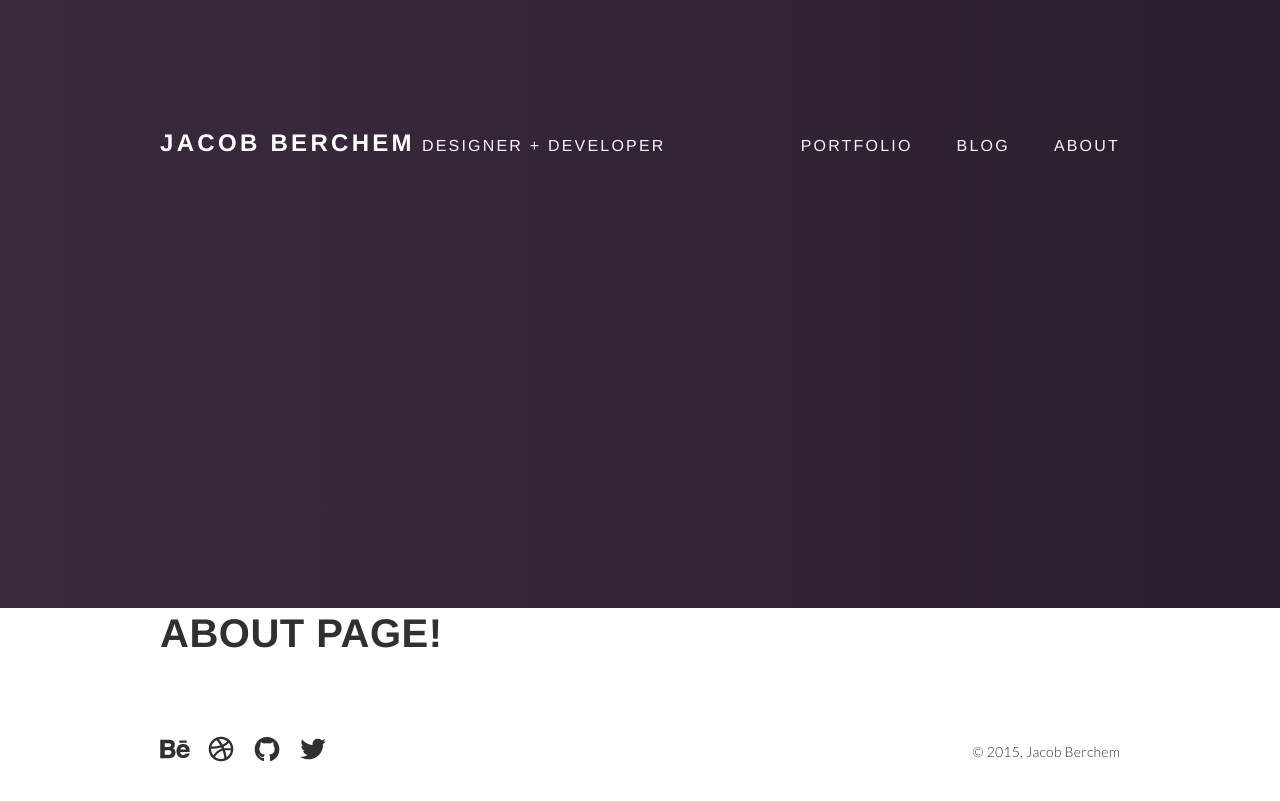
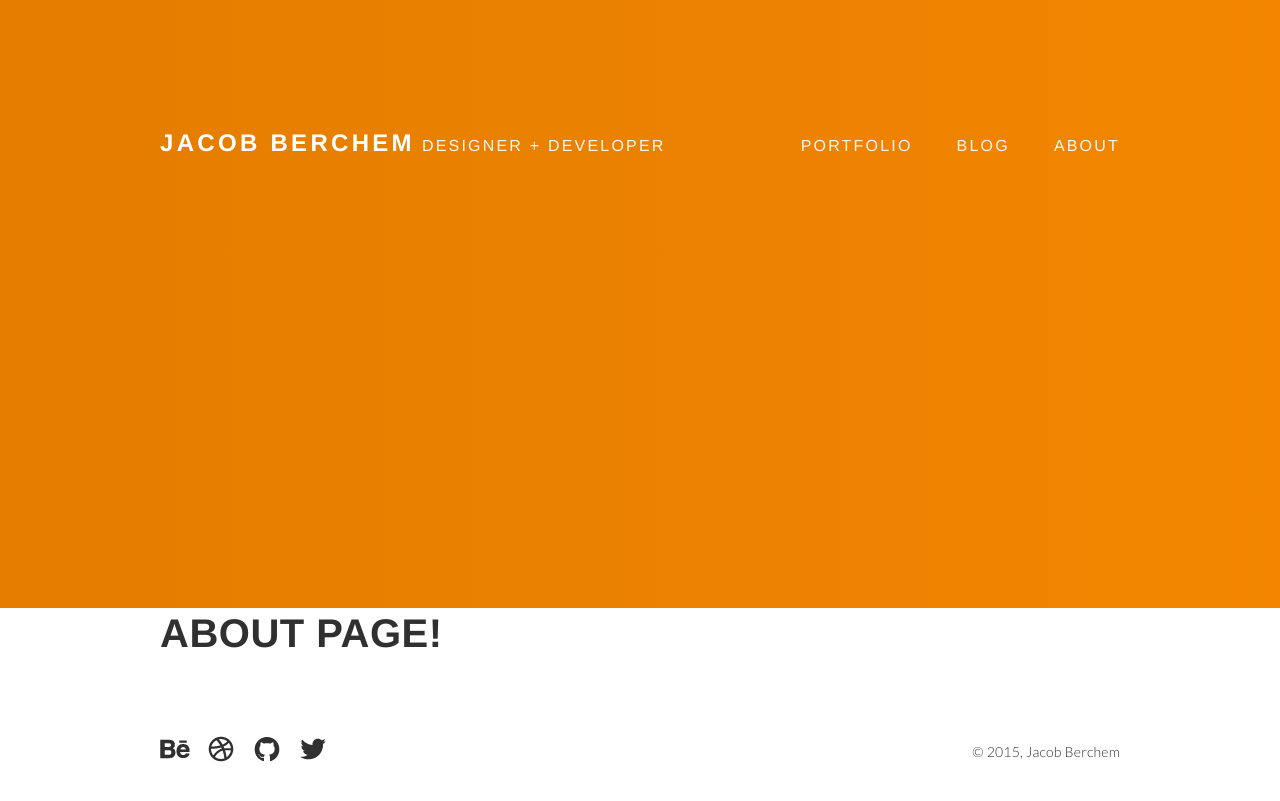
Before and after one commit to vpineda7/jakeberkuwmad.github.io, a Jekyll site: the page built from about/index.html, in a window 1280 px wide. Shown: the top 801 px of the page. Built offline with Jekyll 4.4.1, drawn with Linux system fonts in a browser that asks for light colours.

Commit message:
Added unique colors to current pages

```diff
--- a/_scss/gradient.scss
+++ b/_scss/gradient.scss
@@ -30,8 +30,16 @@
   }
 }
 
-.main-color {
-  @include gradient-animation($site-main, $site-accent, $gradient-duration);
+#portfolio-color {
+  @include gradient-animation($portfolio-main, $portfolio-accent, $gradient-duration);
+}
+
+#blog-color {
+  @include gradient-animation($blog-main, $blog-accent, $gradient-duration);
+}
+
+#about-color {
+  @include gradient-animation($about-main, $about-accent, $gradient-duration);
 }
 
 #underwood-color {
--- a/about/index.html
+++ b/about/index.html
@@ -1,6 +1,6 @@
 ---
 layout: default
-color:  class="main-color"
+color:  id="about-color"
 ---
 
 <h1>About page!</h1>
--- a/blog/index.html
+++ b/blog/index.html
@@ -1,6 +1,6 @@
 ---
 layout: default
-color:  class="main-color"
+color:  id="blog-color"
 ---
 
 <h1>Blog Home Page</h1>
--- a/css/styles.scss
+++ b/css/styles.scss
@@ -10,12 +10,16 @@ $light-gray:          #F7F7F7;
 $dark-gray:           #303030;
 $black:               #000;
 
-$site-main:           #291f2c;
-$site-accent:         #6E4978;
+$portfolio-main:      #291f2c;
+$portfolio-accent:    #352839;
+$blog-main:           #04756F;
+$blog-accent:         #035B57;
+$about-main:          #FF8C00;
+$about-accent:        #BF6900;
 $underwood-main:      #00BD8A;
-$underwood-accent:    #00704D;
+$underwood-accent:    #007D5B;
 
-$gradient-duration:   9s;
+$gradient-duration:   20s;
 
 
 // Imports
--- a/index.html
+++ b/index.html
@@ -1,6 +1,6 @@
 ---
 layout:       default
-color:        class="main-color"
+color:        id="portfolio-color"
 ---
 <main>
   <h2>(Development) Link to: <a href="underwood-specimen/">Underwood</a></h2>
```
Also changed, not shown: _posts/2015-01-06-example-post.md (+1 -0 lines).
